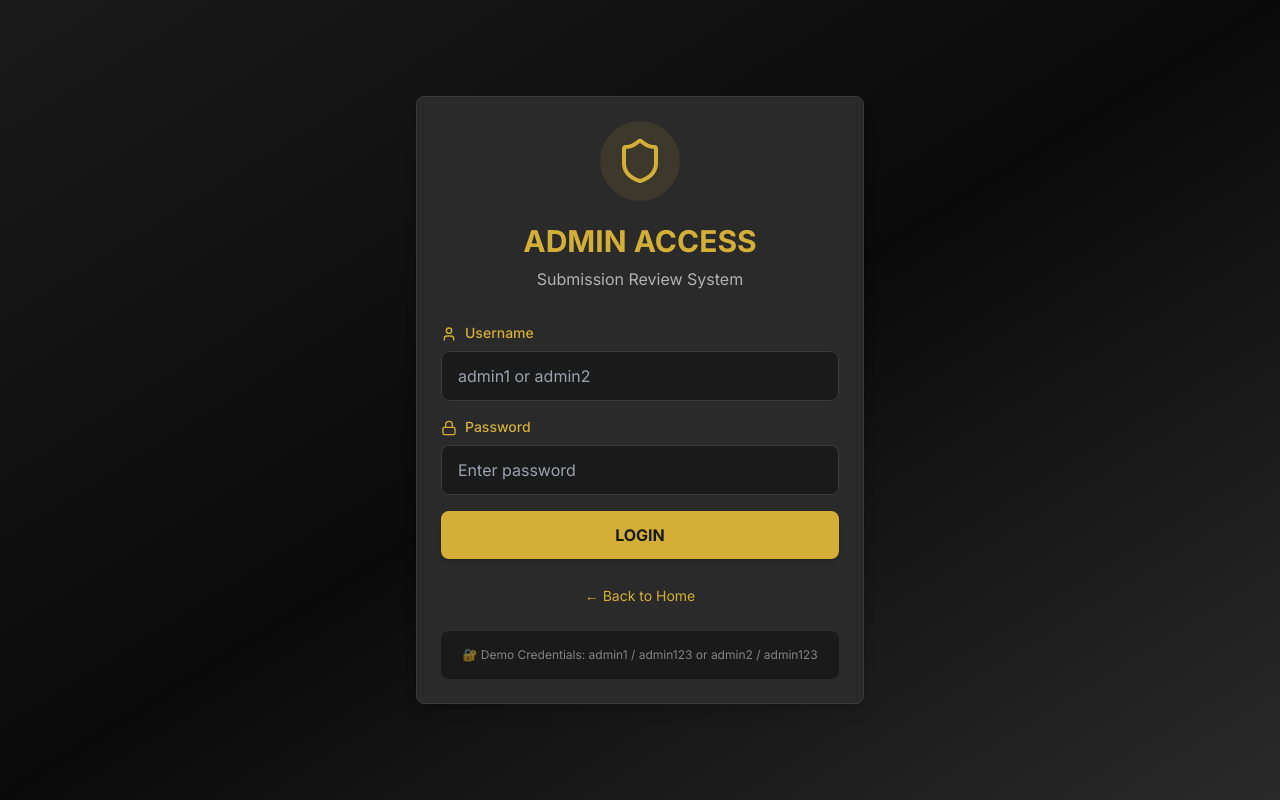
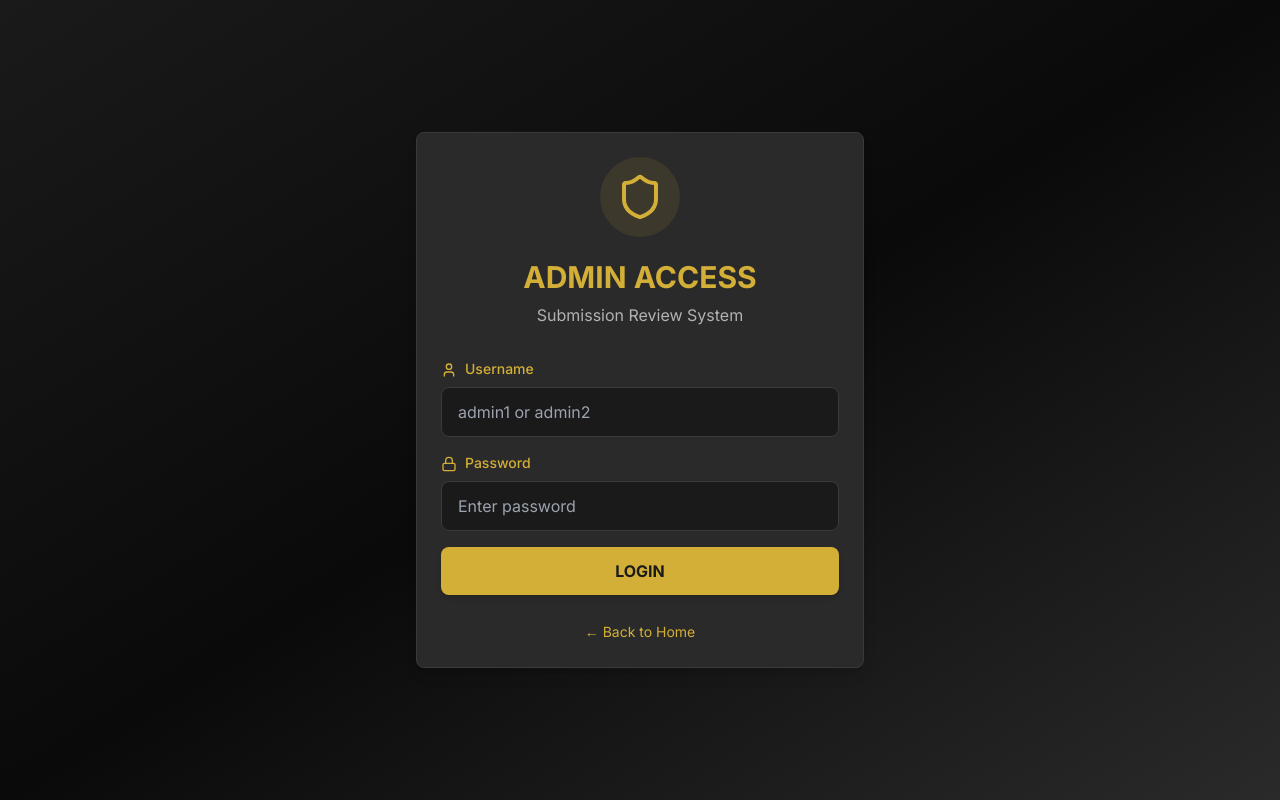
Before and after one commit to Jeswanth-009/data-structure-game, a Next.js app: page /admin/login in a window 1280 px wide. Built offline with nearby package versions, Linux system fonts and the light colour scheme; no server answers.

Commit message:
Remove demo credentials display from admin login page

```diff
--- a/app/admin/login/page.tsx
+++ b/app/admin/login/page.tsx
@@ -119,12 +119,6 @@ export default function AdminLoginPage() {
             ← Back to Home
           </button>
         </div>
-
-        <div className="mt-6 p-4 bg-detective-dark rounded-lg">
-          <p className="text-xs text-foreground/50 text-center">
-            🔐 Demo Credentials: admin1 / admin123 or admin2 / admin123
-          </p>
-        </div>
       </div>
     </div>
   );
```
